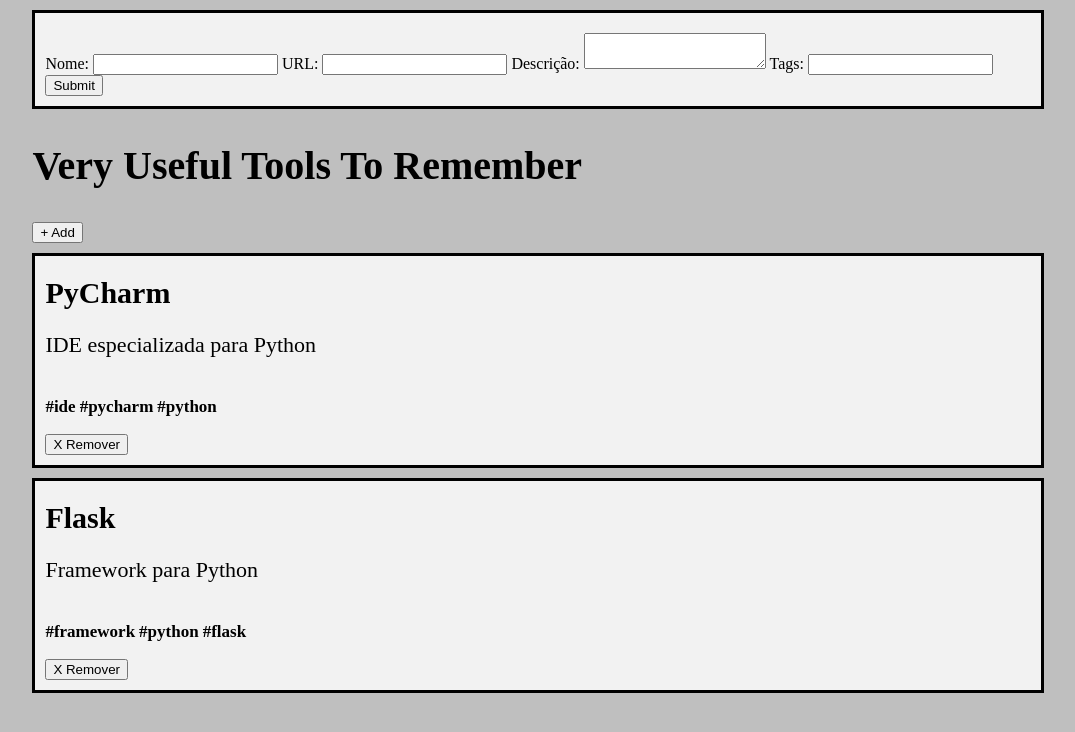
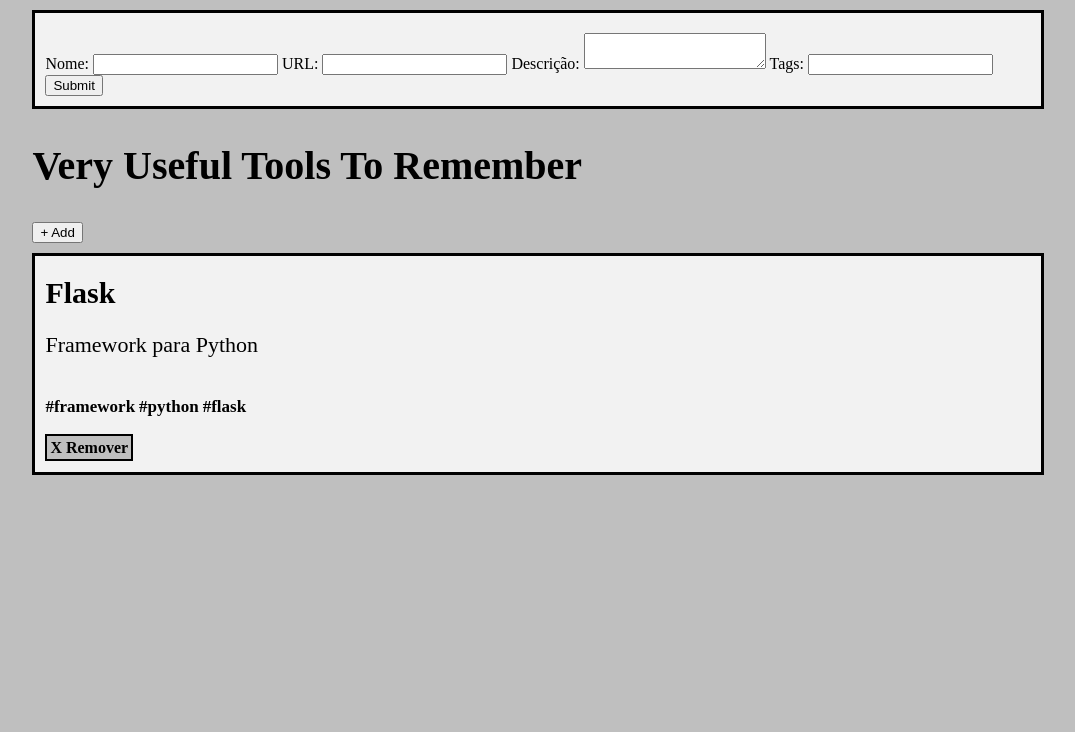
Before and after one commit to Dmevo/VeryUsefulToolsToRemember, a Flask app: page / in a window 1280 px wide. Shown: the top 732 px of the page, without its empty margins (102-1177 px from the left). Run offline with Flask 2, Linux system fonts and the light colour scheme.

Commit message:
Adicionando o recurso de excluir posts

```diff
--- a/app.py
+++ b/app.py
@@ -5,6 +5,8 @@
 
 ferramenta_list = [Ferramenta(1 ,"PyCharm", "https://www.jetbrains.com/pt-br/pycharm/download/#section=windows", "IDE especializada para Python", ["ide", "pycharm", "python"]),
 Ferramenta(2, "Flask", "https://flask.palletsprojects.com/en/2.0.x/", "Framework para Python", ["framework", "python", "flask"]),]
+
+#ferramenta_list = []
 
 @app.route("/", methods=['GET'])
 def home():
@@ -19,5 +21,12 @@
     id = len(ferramenta_list) + 1
     ferramenta = Ferramenta(id, nome, url, descricao, tag)
     ferramenta_list.append(ferramenta)
+    return render_template("home.html", ferramenta_list=ferramenta_list)
 
-    return render_template("home.html", ferramenta_list=ferramenta_list)
+@app.route("/excluir/<id>", methods=['GET'])
+def excluir(id):
+    for ferramenta in ferramenta_list:
+        if ferramenta.get_id() == int(id):
+            ferramenta_list.remove(ferramenta)
+            return render_template("home.html", ferramenta_list=ferramenta_list)
+    return render_template("home.html", ferramenta_list=ferramenta_list), 404
--- a/static/css/home.css
+++ b/static/css/home.css
@@ -51,3 +51,18 @@
     margin-bottom: 10px;
     margin-top: 10px;
 }
+
+.remover-button {
+    border-style: solid;
+    text-decoration: none;
+    color: inherit;
+    border-width: 2px;
+    padding: 3px;
+    background-color: #bfbfbf;
+    font-weight: bold;
+}
+
+footer {
+    margin-top: 5px;
+    margin-bottom: 5px;
+}
--- a/templates/home.html
+++ b/templates/home.html
@@ -33,7 +33,7 @@
                             <p class="tag">#{{ tag }}</p>
                         {% endfor %}
                         </article>
-                        <button class="remover-button">X Remover</button>
+                        <footer><a href="{{ url_for('excluir', id=ferramenta.get_id()) }}" class="remover-button">X Remover</a></footer>
                     </section>
                 {% endfor %}
             </section>
```
